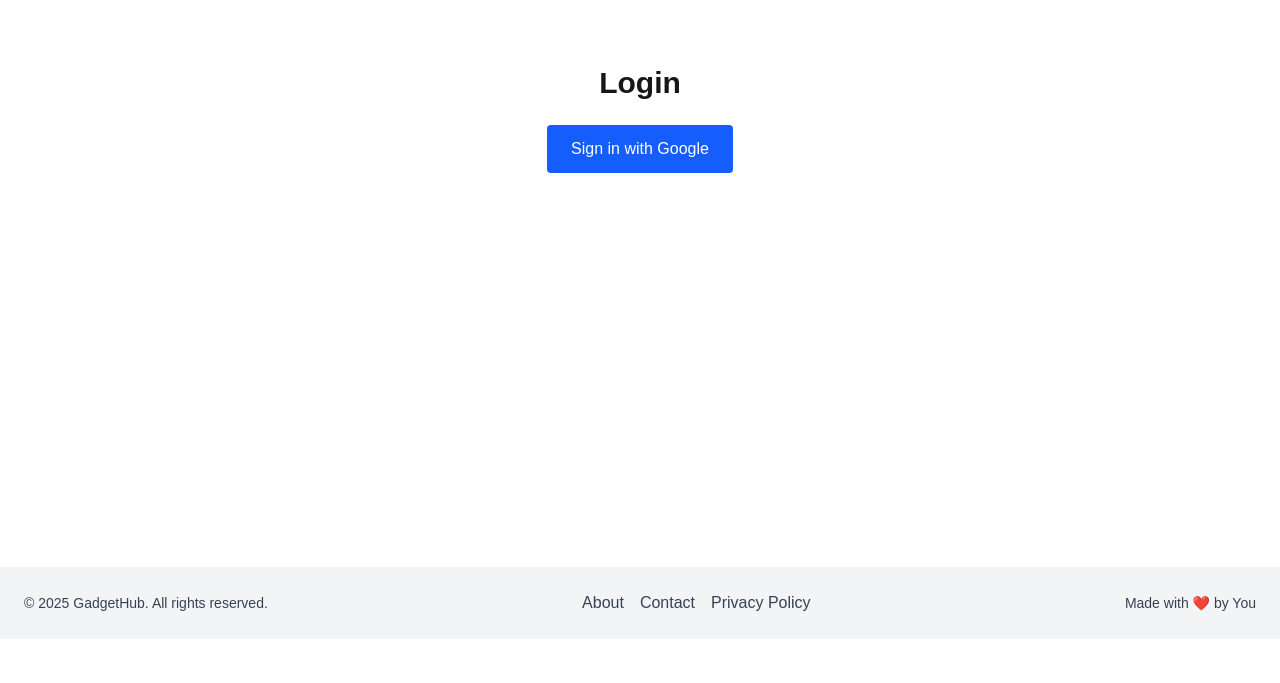
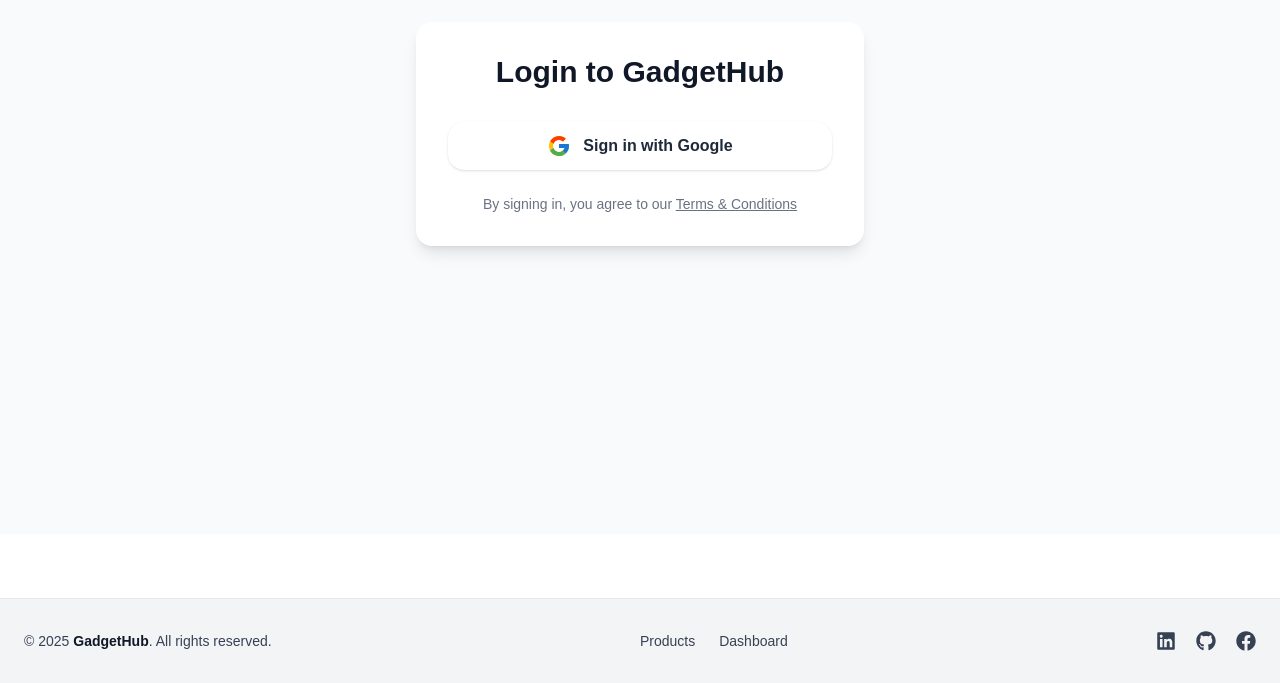
Before and after one commit to rimond12/gadget-hub, a Next.js app: page /login in a window 1280 px wide. Shown: the part 340-1023 px from the top of the page. Before the commit the page ends 979 px from the top, so only its background shows below. Built offline with nearby package versions, Linux system fonts and the light colour scheme; no server answers.

Commit message:
something changes in ui

```diff
--- a/package.json
+++ b/package.json
@@ -13,7 +13,8 @@
     "next": "15.5.0",
     "next-auth": "^4.24.11",
     "react": "19.1.0",
-    "react-dom": "19.1.0"
+    "react-dom": "19.1.0",
+    "react-icons": "^5.5.0"
   },
   "devDependencies": {
     "@eslint/eslintrc": "^3",
--- a/src/app/components/Footer.jsx
+++ b/src/app/components/Footer.jsx
@@ -1,20 +1,62 @@
+import { FaLinkedin, FaGithub, FaFacebook } from "react-icons/fa";
+import Link from "next/link";
+
 export default function Footer() {
   return (
-    <footer className="w-full bg-gray-100 dark:bg-gray-900 text-gray-700 dark:text-gray-300 py-6 mt-12">
-      <div className="max-w-7xl mx-auto px-6 flex flex-col md:flex-row justify-between items-center gap-4">
+    <footer className="w-full bg-gray-100 dark:bg-gray-900 text-gray-700 dark:text-gray-300 border-t border-gray-200 dark:border-gray-700 mt-16">
+      <div className="max-w-7xl mx-auto px-6 py-8 flex flex-col md:flex-row items-center justify-between gap-6">
         {/* Left */}
-        <p className="text-sm">&copy; {new Date().getFullYear()} GadgetHub. All rights reserved.</p>
+        <p className="text-sm text-center md:text-left">
+          &copy; {new Date().getFullYear()}{" "}
+          <span className="font-semibold text-gray-900 dark:text-white">
+            GadgetHub
+          </span>
+          . All rights reserved.
+        </p>
 
-        {/* Center */}
-
-        <div className="flex gap-4">
-          <a href="#" className="hover:underline">About</a>
-          <a href="#" className="hover:underline">Contact</a>
-          <a href="#" className="hover:underline">Privacy Policy</a>
+        {/* Center Navigation */}
+        <div className="flex flex-wrap justify-center gap-6 text-sm">
+          <Link
+            href="/products"
+            className="hover:text-blue-600 dark:hover:text-blue-400 transition"
+          >
+            Products
+          </Link>
+          <Link
+            href="/dashboard/add-product"
+            className="hover:text-blue-600 dark:hover:text-blue-400 transition"
+          >
+            Dashboard
+          </Link>
         </div>
 
-        {/* Right */}
-        <p className="text-sm">Made with ❤️ by You</p>
+        {/* Right - Social Icons */}
+        <div className="flex gap-5 text-xl">
+          <a
+            href="https://linkedin.com"
+            target="_blank"
+            rel="noopener noreferrer"
+            className="hover:text-blue-600 dark:hover:text-blue-400 transition"
+          >
+            <FaLinkedin />
+          </a>
+          <a
+            href="https://github.com"
+            target="_blank"
+            rel="noopener noreferrer"
+            className="hover:text-blue-600 dark:hover:text-blue-400 transition"
+          >
+            <FaGithub />
+          </a>
+          <a
+            href="https://facebook.com"
+            target="_blank"
+            rel="noopener noreferrer"
+            className="hover:text-blue-600 dark:hover:text-blue-400 transition"
+          >
+            <FaFacebook />
+          </a>
+        </div>
       </div>
     </footer>
   );
--- a/src/app/components/Hero.jsx
+++ b/src/app/components/Hero.jsx
@@ -1,23 +1,47 @@
 "use client";
 import Link from "next/link";
 
-
 export default function Hero() {
   return (
-        <section className="bg-gray-50 dark:bg-gray-800 py-20 ">
-            <div className=" px-6 text-center">
-                <h1 className="text-4xl md:text-5xl font-bold text-gray-900 dark:text-white mb-4">
-                    Welcome to GadgetHub
+    <section
+      className="relative bg-gray-900 text-white min-h-[800px] mt-18 flex items-center justify-center"
+      style={{
+        backgroundImage: "url('https://i.ibb.co/k6myTwkL/n1wpopgdrfhs6ly0ttqo.webp')", // 👉 ekhane correct link use koro
+        backgroundSize: "cover",
+        backgroundPosition: "center",
+        backgroundRepeat: "no-repeat",
+      }}
+    >
+      {/* Overlay for readability */}
+      <div className="absolute inset-0 bg-black/40"></div>
+
+      {/* Centered Content */}
+      <div className="relative z-10 max-w-4xl mx-auto px-6 text-center">
+        {/* Headline */}
+        <h1 className="text-4xl md:text-6xl font-extrabold tracking-tight mb-6 leading-tight">
+          Welcome to <span className="text-blue-400">GadgetHub</span>
         </h1>
-                <p className="text-gray-700 dark:text-gray-300 mb-6">
-                    Explore the latest tech gadgets and manage your products easily.
+
+        {/* Subtext */}
+        <p className="max-w-2xl mx-auto text-lg md:text-xl text-gray-200 mb-8">
+          Explore the latest gadgets and manage your products effortlessly in one place.
         </p>
+
+        {/* CTA Buttons */}
+        <div className="flex justify-center gap-4">
           <Link
             href="/products"
-                    className="px-6 py-3 bg-blue-600 text-white rounded-lg hover:bg-blue-700 transition"
+            className="px-8 py-3 rounded-2xl bg-blue-600 text-white font-medium shadow-lg hover:bg-blue-700 hover:shadow-xl transition"
           >
-                    View Products
+            🚀 View Products
           </Link>
+          <Link
+            href="/about"
+            className="px-8 py-3 rounded-2xl border border-gray-300/50 text-white font-medium hover:bg-white/10 transition"
+          >
+            Learn More
+          </Link>
+        </div>
       </div>
     </section>
   );
--- a/src/app/components/Navbar.jsx
+++ b/src/app/components/Navbar.jsx
@@ -7,21 +7,21 @@
   const session = await getServerSession(authOptions);
 
   return (
-    <nav className="w-full border-b px-6 py-3 bg-white dark:bg-gray-900 shadow-sm">
-      <div className="flex justify-between items-center max-w-7xl mx-auto">
+    <nav className="sticky top-0 z-50 w-full bg-white/90 dark:bg-gray-900/90 backdrop-blur-md  shadow-sm transition-colors">
+      <div className="flex justify-between items-center max-w-7xl mx-auto px-6 py-4">
         {/* Logo */}
         <Link
           href="/"
-          className="text-2xl font-bold text-gray-800 dark:text-white"
+          className="text-2xl font-extrabold tracking-tight text-gray-800 dark:text-white hover:text-blue-600 dark:hover:text-blue-400 transition"
         >
           GadgetHub
         </Link>
 
         {/* Links */}
-        <div className="flex items-center gap-4">
+        <div className="flex items-center gap-6">
           <Link
             href="/products"
-            className="text-gray-700 dark:text-gray-200 hover:underline"
+            className="text-gray-700 dark:text-gray-200 hover:text-blue-600 dark:hover:text-blue-400 transition"
           >
             Products
           </Link>
@@ -30,13 +30,13 @@
             <>
               <Link
                 href="/dashboard/add-product"
-                className="text-gray-700 dark:text-gray-200 hover:underline"
+                className="text-gray-700 dark:text-gray-200 hover:text-blue-600 dark:hover:text-blue-400 transition"
               >
                 Dashboard
               </Link>
               <Link
                 href="/api/auth/signout"
-                className="px-3 py-1 border rounded text-gray-700 dark:text-gray-200 hover:bg-gray-100 dark:hover:bg-gray-800 transition"
+                className="px-4 py-2 border border-gray-300 dark:border-gray-700 rounded-lg text-gray-700 dark:text-gray-200 hover:bg-gray-100 dark:hover:bg-gray-800 hover:text-blue-600 dark:hover:text-blue-400 transition"
               >
                 Logout
               </Link>
@@ -44,7 +44,7 @@
           ) : (
             <Link
               href="/login"
-              className="px-3 py-1 border rounded text-gray-700 dark:text-gray-200 hover:bg-gray-100 dark:hover:bg-gray-800 transition"
+              className="px-4 py-2 border border-gray-300 dark:border-gray-700 rounded-lg text-gray-700 dark:text-gray-200 hover:bg-gray-100 dark:hover:bg-gray-800 hover:text-blue-600 dark:hover:text-blue-400 transition"
             >
               Login
             </Link>
--- a/src/app/login/page.jsx
+++ b/src/app/login/page.jsx
@@ -1,17 +1,31 @@
 "use client";
 
 import { signIn } from "next-auth/react";
+import { FcGoogle } from "react-icons/fc";
 
 export default function LoginPage() {
     return (
-        <div className="max-w-md mx-auto px-6 py-12 min-h-[800px] flex flex-col items-center justify-center">
-            <h1 className="text-3xl font-bold mb-6">Login</h1>
-            <button
-                onClick={() => signIn("google", { callbackUrl: "/products" })}
-                className="px-6 py-3 bg-blue-600 text-white rounded hover:bg-blue-700 transition"
-            >
-                Sign in with Google
-            </button>
+        <div className="min-h-screen flex flex-col items-center justify-center bg-gray-50 dark:bg-gray-900 px-6">
+            <div className="max-w-md w-full bg-white dark:bg-gray-800 rounded-2xl shadow-lg p-8 flex flex-col items-center">
+                <h1 className="text-3xl font-extrabold mb-8 text-gray-900 dark:text-white">
+                    Login to GadgetHub
+                </h1>
+
+                <button
+                    onClick={() => signIn("google", { callbackUrl: "/products" })}
+                    className="w-full flex items-center justify-center gap-3 px-6 py-3 bg-white dark:bg-gray-700 text-gray-800 dark:text-gray-100 font-semibold rounded-2xl shadow hover:shadow-md hover:bg-gray-100 dark:hover:bg-gray-600 transition"
+                >
+                    <FcGoogle className="text-2xl" />
+                    Sign in with Google
+                </button>
+
+                <p className="mt-6 text-sm text-gray-500 dark:text-gray-400 text-center">
+                    By signing in, you agree to our{" "}
+                    <a href="#" className="underline hover:text-blue-600">
+                        Terms & Conditions
+                    </a>
+                </p>
+            </div>
         </div>
     );
 }
```
Also changed, not shown: src/app/components/ProductHighlights.jsx (+29 -18 lines), src/app/dashboard/add-product/AddProductForm.jsx (+23 -9 lines), src/app/products/[id]/page.jsx (+27 -17 lines), src/app/products/page.jsx (+19 -14 lines), 1 other file (tests, documents, lock files or other folders). Lines whose indentation alone changed are shown as unchanged.
